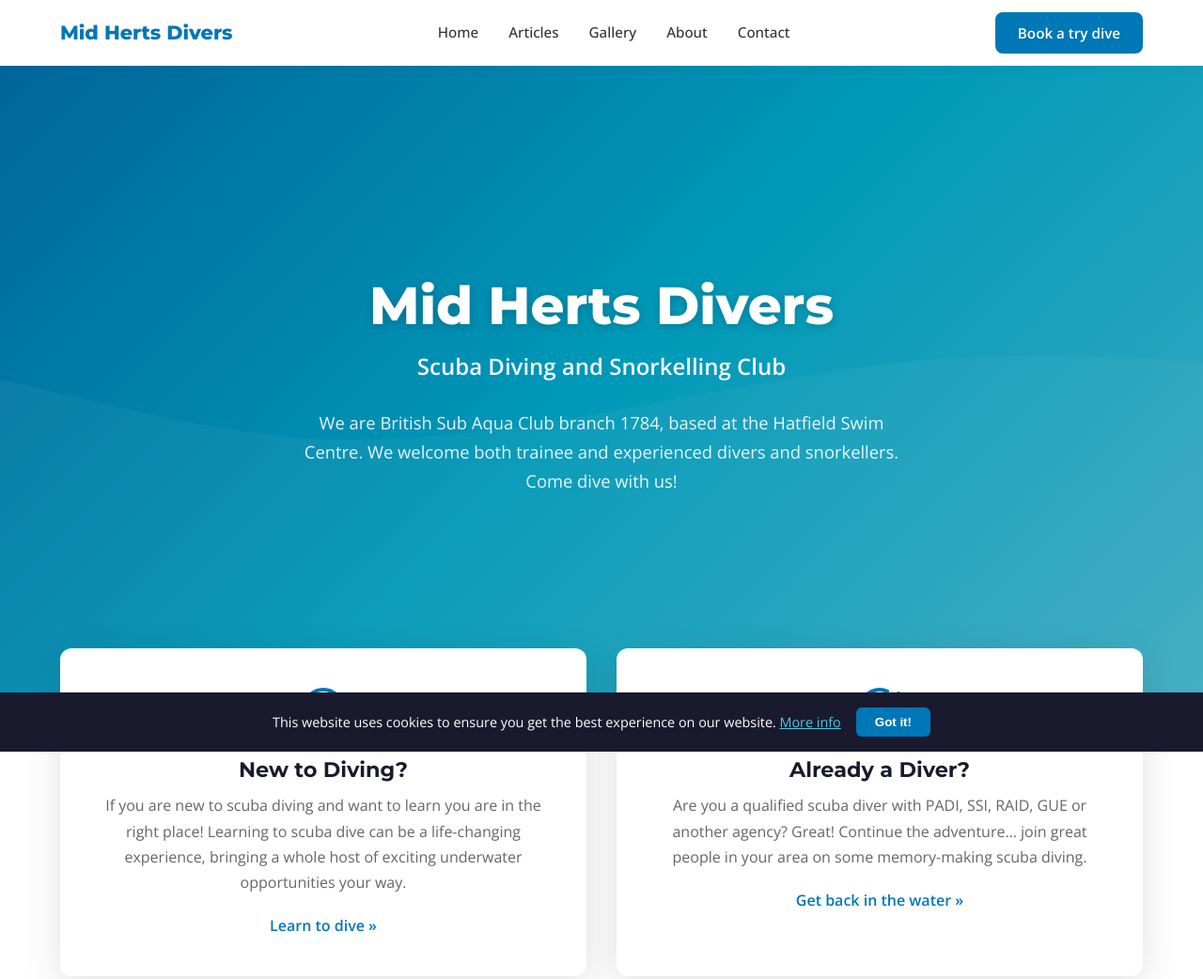
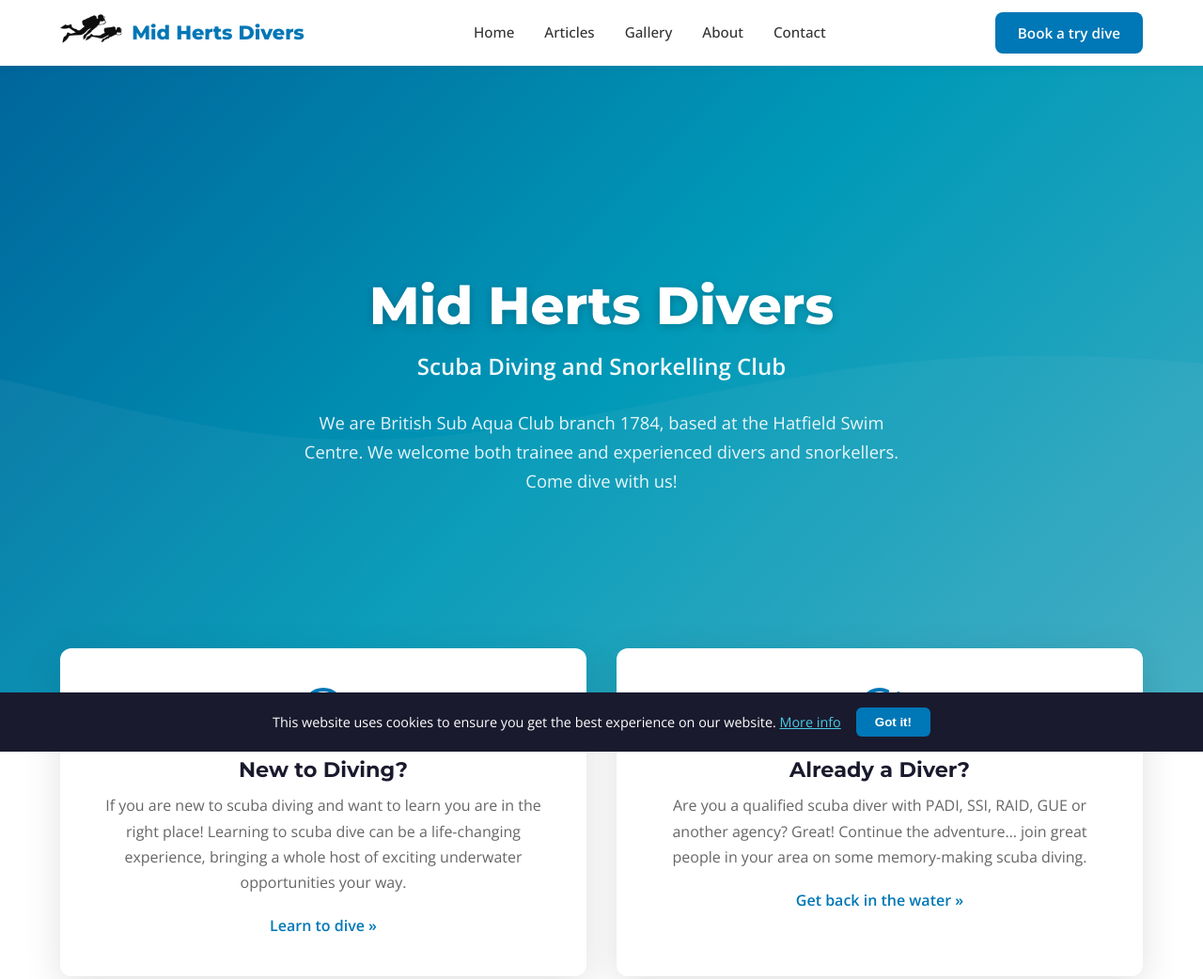
Before and after one commit to russellb77/MHD, an Eleventy site: page src/index.njk in a window 1280 px wide. Shown: the top 1042 px of the page at 94% size. Built offline with nearby package versions, Linux system fonts and the light colour scheme; Eleventy itself is replaced by a stand-in of ours; files that its build step writes are made by us from their sources; no server answers.

Commit message:
Add club logo to header

```diff
--- a/src/_includes/base.njk
+++ b/src/_includes/base.njk
@@ -19,7 +19,7 @@
     <!-- Navigation -->
     <header class="header">
         <nav class="nav container">
-            <a href="/" class="logo">Mid Herts Divers</a>
+            <a href="/" class="logo"><img src="/images/logo.png" alt="Mid Herts Divers logo" class="logo-img"> Mid Herts Divers</a>
             <ul class="nav-links" id="navLinks">
                 <li><a href="/">Home</a></li>
                 <li><a href="/articles/">Articles</a></li>
--- a/src/styles.css
+++ b/src/styles.css
@@ -121,6 +121,14 @@ img {
     font-weight: 800;
     font-size: 1.3rem;
     color: var(--primary);
+    display: flex;
+    align-items: center;
+    gap: 10px;
+}
+
+.logo-img {
+    height: 40px;
+    width: auto;
 }
 
 .nav-links {
```
Also changed, not shown: src/images/logo.png (added).
